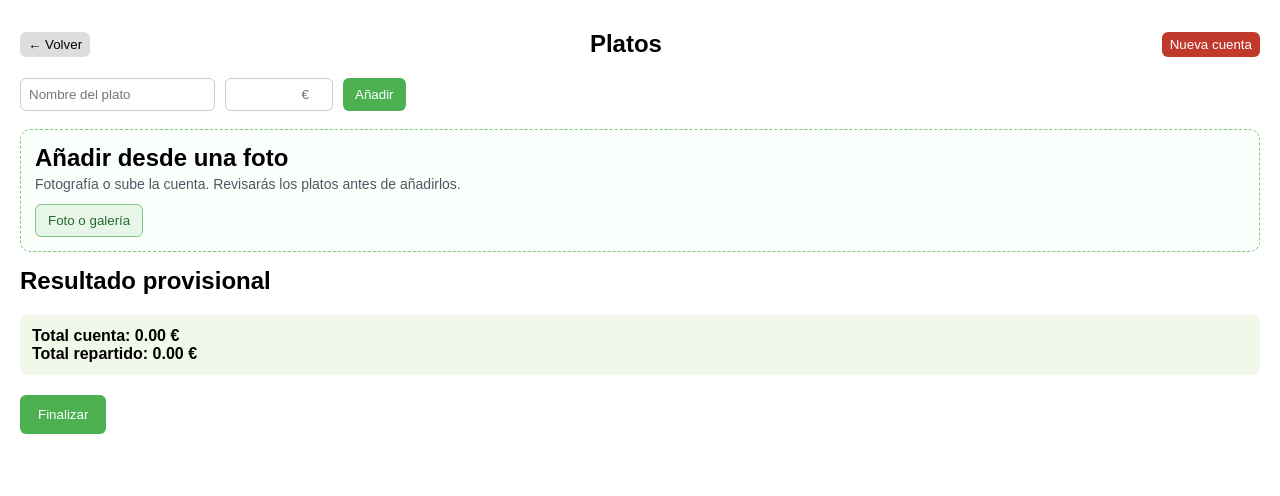
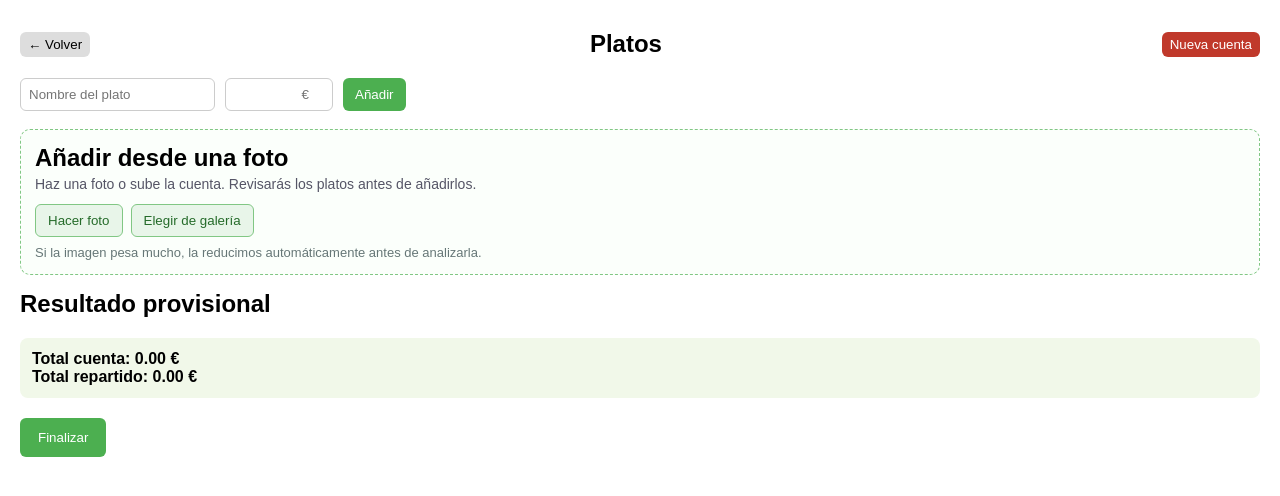
Before and after one commit to NSInductus/divideapp, a React (Vite) app: page /items in a window 1280 px wide. Shown: the top 496 px of the page. Built offline with nearby package versions, Linux system fonts and the light colour scheme.

Commit message:
separacion de botones de foto y galeria

```diff
--- a/src/components/items/ReceiptImport.jsx
+++ b/src/components/items/ReceiptImport.jsx
@@ -4,7 +4,8 @@ import { fileToDataUrl, scanReceipt } from "../../services/receiptScanner";
 const emptyItem = () => ({ name: "", price: "" });
 
 export default function ReceiptImport({ onImport }) {
-  const inputRef = useRef(null);
+  const cameraInputRef = useRef(null);
+  const galleryInputRef = useRef(null);
   const [preview, setPreview] = useState("");
   const [scanning, setScanning] = useState(false);
   const [error, setError] = useState("");
@@ -14,18 +15,16 @@ export default function ReceiptImport({ onImport }) {
   const selectFile = async (event) => {
     const file = event.target.files?.[0];
     event.target.value = "";
+
     if (!file) return;
     if (!file.type.startsWith("image/")) {
       setError("Elige una imagen del ticket.");
       return;
     }
-    if (file.size > 10 * 1024 * 1024) {
-      setError("La foto pesa más de 10 MB. Haz una foto con menor resolución.");
-      return;
-    }
 
     setError("");
     setResult(null);
+
     try {
       const image = await fileToDataUrl(file);
       setPreview(image);
@@ -41,17 +40,19 @@ export default function ReceiptImport({ onImport }) {
   };
 
   const updateItem = (index, field, value) => {
-    setEditableItems(items => items.map((item, i) => i === index ? { ...item, [field]: value } : item));
+    setEditableItems(items => items.map((item, i) => (i === index ? { ...item, [field]: value } : item)));
   };
 
   const importItems = () => {
     const items = editableItems
       .map(item => ({ name: item.name.trim(), price: Number(item.price) }))
       .filter(item => item.name && Number.isFinite(item.price) && item.price >= 0);
+
     if (!items.length) {
       setError("Revisa que haya al menos un plato con nombre y precio.");
       return;
     }
+
     onImport(items);
     setResult(null);
     setPreview("");
@@ -62,19 +63,36 @@ export default function ReceiptImport({ onImport }) {
     <section className="receipt-import" aria-labelledby="receipt-title">
       <div>
         <h2 id="receipt-title" className="subtitle">Añadir desde una foto</h2>
-        <p className="receipt-copy">Fotografía o sube la cuenta. Revisarás los platos antes de añadirlos.</p>
+        <p className="receipt-copy">Haz una foto o sube la cuenta. Revisarás los platos antes de añadirlos.</p>
       </div>
+
       <input
-        ref={inputRef}
+        ref={cameraInputRef}
         className="visually-hidden"
         type="file"
         accept="image/*"
         capture="environment"
         onChange={selectFile}
       />
-      <button className="btn secondary" type="button" onClick={() => inputRef.current?.click()} disabled={scanning}>
-        {scanning ? "Leyendo ticket…" : "Foto o galería"}
-      </button>
+      <input
+        ref={galleryInputRef}
+        className="visually-hidden"
+        type="file"
+        accept="image/*"
+        onChange={selectFile}
+      />
+
+      <div className="receipt-actions">
+        <button className="btn secondary" type="button" onClick={() => cameraInputRef.current?.click()} disabled={scanning}>
+          {scanning ? "Leyendo ticket..." : "Hacer foto"}
+        </button>
+        <button className="btn secondary" type="button" onClick={() => galleryInputRef.current?.click()} disabled={scanning}>
+          {scanning ? "Leyendo ticket..." : "Elegir de galería"}
+        </button>
+      </div>
+
+      <p className="receipt-hint">Si la imagen pesa mucho, la reducimos automáticamente antes de analizarla.</p>
+
       {preview && <img className="receipt-preview" src={preview} alt="Vista previa del ticket seleccionado" />}
       {error && <p className="form-error" role="alert">{error}</p>}
 
@@ -84,15 +102,41 @@ export default function ReceiptImport({ onImport }) {
             <strong>Revisa la lectura</strong>
             {result.receiptTotal !== null && <span>Total detectado: {result.receiptTotal.toFixed(2)} €</span>}
           </div>
+
           {editableItems.map((item, index) => (
             <div className="receipt-item-row" key={index}>
-              <input className="input" value={item.name} aria-label={`Nombre del plato ${index + 1}`} onChange={e => updateItem(index, "name", e.target.value)} />
-              <input className="input price" type="number" min="0" step="0.01" value={item.price} aria-label={`Precio de ${item.name || `plato ${index + 1}`}`} onChange={e => updateItem(index, "price", e.target.value)} />
-              <button className="item-remove inline-remove" type="button" aria-label={`Eliminar ${item.name || "plato"}`} onClick={() => setEditableItems(items => items.filter((_, i) => i !== index))}>×</button>
+              <input
+                className="input"
+                value={item.name}
+                aria-label={`Nombre del plato ${index + 1}`}
+                onChange={e => updateItem(index, "name", e.target.value)}
+              />
+              <input
+                className="input price"
+                type="number"
+                min="0"
+                step="0.01"
+                value={item.price}
+                aria-label={`Precio de ${item.name || `plato ${index + 1}`}`}
+                onChange={e => updateItem(index, "price", e.target.value)}
+              />
+              <button
+                className="item-remove inline-remove"
+                type="button"
+                aria-label={`Eliminar ${item.name || "plato"}`}
+                onClick={() => setEditableItems(items => items.filter((_, i) => i !== index))}
+              >
+                ×
+              </button>
             </div>
           ))}
-          <button className="btn small" type="button" onClick={() => setEditableItems(items => [...items, emptyItem()])}>Añadir línea</button>
-          <button className="btn primary" type="button" onClick={importItems}>Añadir {editableItems.length} platos</button>
+
+          <button className="btn small" type="button" onClick={() => setEditableItems(items => [...items, emptyItem()])}>
+            Añadir línea
+          </button>
+          <button className="btn primary" type="button" onClick={importItems}>
+            Añadir {editableItems.length} platos
+          </button>
         </div>
       )}
     </section>
--- a/src/services/receiptScanner.js
+++ b/src/services/receiptScanner.js
@@ -35,15 +35,31 @@ export function fileToDataUrl(file) {
     reader.onerror = () => reject(new Error("No se pudo leer la imagen."));
     reader.onload = () => {
       const image = new Image();
-      image.onerror = () => resolve(reader.result);
+      image.onerror = () => reject(new Error("No se pudo procesar la imagen."));
       image.onload = () => {
-        const maxDimension = 1800;
+        const canvas = document.createElement("canvas");
+        const context = canvas.getContext("2d");
+        if (!context) {
+          reject(new Error("No se pudo preparar la imagen."));
+          return;
+        }
+
+        const maxDimension = 1600;
         const scale = Math.min(1, maxDimension / Math.max(image.width, image.height));
-        const canvas = document.createElement("canvas");
-        canvas.width = Math.round(image.width * scale);
-        canvas.height = Math.round(image.height * scale);
-        canvas.getContext("2d").drawImage(image, 0, 0, canvas.width, canvas.height);
-        resolve(canvas.toDataURL("image/jpeg", 0.84));
+        canvas.width = Math.max(1, Math.round(image.width * scale));
+        canvas.height = Math.max(1, Math.round(image.height * scale));
+        context.drawImage(image, 0, 0, canvas.width, canvas.height);
+
+        const qualities = [0.84, 0.76, 0.68, 0.6];
+        let output = "";
+        for (const quality of qualities) {
+          output = canvas.toDataURL("image/jpeg", quality);
+          if (output.length < 5_000_000) {
+            break;
+          }
+        }
+
+        resolve(output || canvas.toDataURL("image/jpeg", 0.6));
       };
       image.src = reader.result;
     };
--- a/src/styles/globals.css
+++ b/src/styles/globals.css
@@ -234,6 +234,18 @@ body {
   font-size: 14px;
 }
 
+.receipt-actions {
+  display: flex;
+  flex-wrap: wrap;
+  gap: 8px;
+}
+
+.receipt-hint {
+  margin: 8px 0 0;
+  color: #677;
+  font-size: 13px;
+}
+
 .receipt-preview {
   display: block;
   width: 100%;
```
